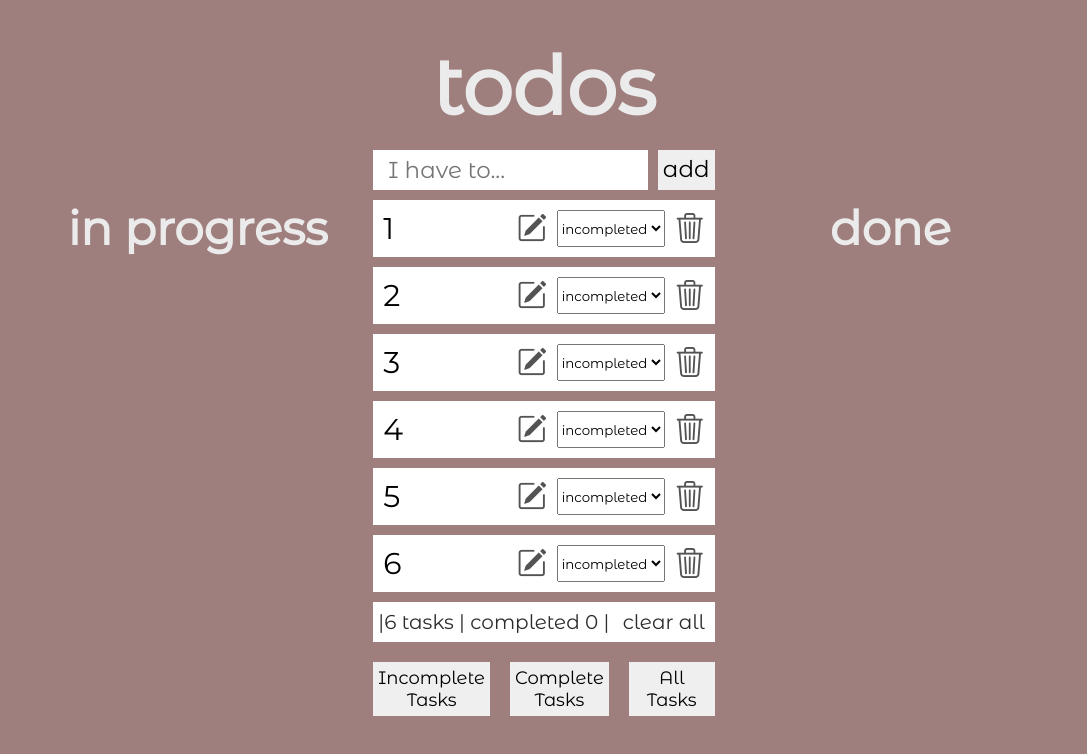
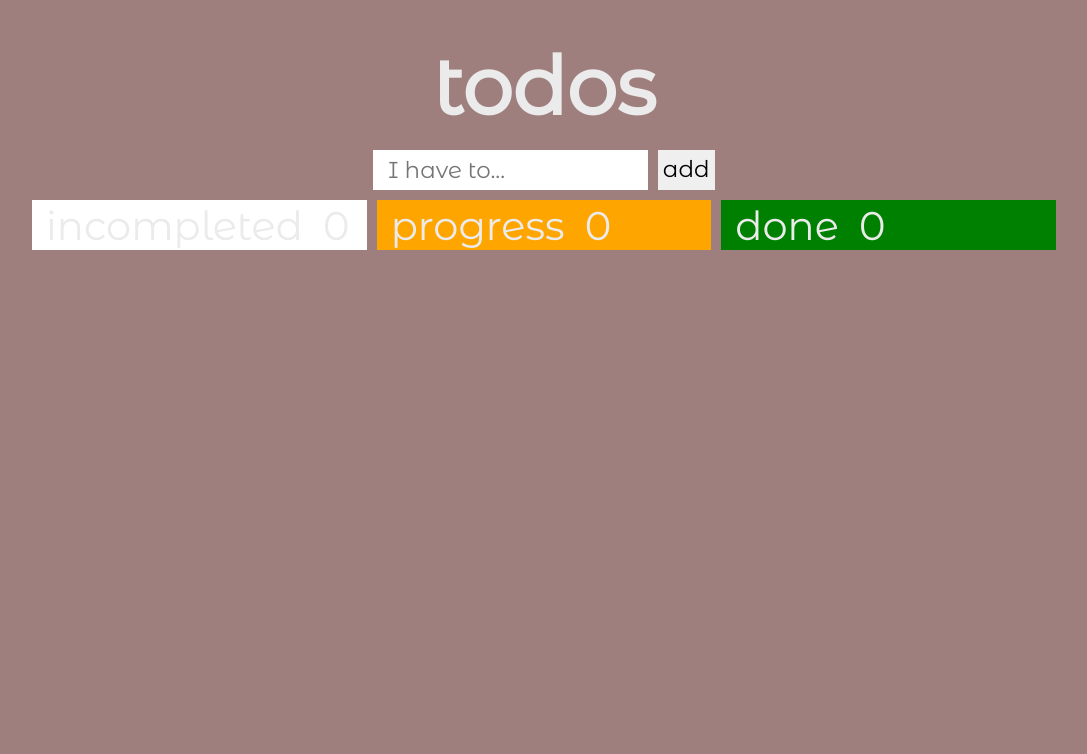
Before and after one commit to denisvlas/task-management, a React (Create React App) app: page / in a window 1280 px wide. Shown: the top 754 px of the page, without its empty margins (96-1183 px from the left). Built offline with nearby package versions, Linux system fonts and the light colour scheme.

Commit message:
dnd kanban first commit

```diff
--- a/src/App.tsx
+++ b/src/App.tsx
@@ -3,28 +3,34 @@ import TodoForm from './components/TodoForm';
 import TaskList from './components/TaskList';
 import { Todo, TodoStatusType } from './models';
 import 'bootstrap-icons/font/bootstrap-icons.css';
+import { DndProvider } from 'react-dnd'
+import { HTML5Backend } from 'react-dnd-html5-backend'
+import {ListTask} from './components/ListTask';
 
 export const statuses=[TodoStatusType.incompleted,TodoStatusType.progress,TodoStatusType.done]
 
 function App() {
 
   const [todo,setTodo]=useState<Todo[]>([
-    {id:1,status:TodoStatusType.incompleted,title:'1'},
-    {id:2,status:TodoStatusType.incompleted,title:'2'},
-    {id:3,status:TodoStatusType.incompleted,title:'3'},
-    {id:4,status:TodoStatusType.incompleted,title:'4'},
-    {id:5,status:TodoStatusType.incompleted,title:'5'},
-    {id:6,status:TodoStatusType.incompleted,title:'6'},
+
 
   ])
 
+  useEffect(() => {
+    const storedTasks = localStorage.getItem('tasks');
+    if (storedTasks) {
+      setTodo(JSON.parse(storedTasks));
+    }
+  }, []);
+
   return (
-
+<DndProvider backend={HTML5Backend}>
     <div className="App ">
       <h1>todos</h1>
       <TodoForm todo={todo} setTodo={setTodo}/>
-      <TaskList todo={todo} setTodo={setTodo}/>
+      <ListTask todo={todo} setTodo={setTodo}/>
     </div>
+</DndProvider>
   );
 }
 
--- /dev/null
+++ b/src/components/ListTask.tsx
@@ -0,0 +1,104 @@
+import React,{useState,useEffect} from 'react'
+import { Todo, TodoStatusType } from '../models'
+import { statuses } from '../App';
+import { useDrag, useDrop } from 'react-dnd'
+
+interface Props {
+    todo: Todo[];
+    setTodo: React.Dispatch<React.SetStateAction<Todo[]>>;
+  }
+
+export const ListTask:React.FC<Props>=({todo,setTodo})=>{
+    const[todos,setTodos]=useState<Todo[]>([])
+    const[inProgress,setInProgress]=useState<Todo[]>([])
+    const[done,setDone]=useState<Todo[]>([])
+
+    useEffect(()=>{
+        const fTodos=todo.filter(task=>task.status===TodoStatusType.incompleted)
+        setTodos(fTodos)
+        const fInProgress=todo.filter(task=>task.status===TodoStatusType.progress)
+        setInProgress(fInProgress)
+        const fDone=todo.filter(task=>task.status===TodoStatusType.done)
+        setDone(fDone)
+
+    },[todo])
+  return (
+    <div className='task-list'>
+        {statuses.map((status,index)=><Section key={index} status={status} todo={todo} setTodo={setTodo} todos={todos}  inProgress={inProgress}  done={done} />)}
+    </div>
+  )
+}
+
+const Section=({ status,todo,todos,inProgress,done,setTodo }: { status: string,todo:Todo[],setTodo:React.Dispatch<React.SetStateAction<Todo[]>>,todos:Todo[],inProgress:Todo[],done:Todo[] })=>{
+
+
+
+    const [{ isOver }, drop] = useDrop(() => ({
+        accept: 'task',
+        drop:(item:Todo)=>addItemToSection(item.id),
+        collect: (monitor) => ({
+          isOver: !!monitor.isOver()
+        })
+      }))
+
+      function addItemToSection(id:number){
+        setTodo((prev)=>{
+         const mTasks=prev.map(t=>{
+             if(t.id===id){
+                 return {...t,status:status}
+             }
+             return t;
+         })
+         localStorage.setItem('tasks',JSON.stringify(mTasks))
+         return mTasks as Todo[]
+        })
+     }
+
+    let bg = 'white';
+    let tasksToMap=todos
+
+    if(status==='progress'){
+         bg = 'orange';
+         tasksToMap=inProgress
+    }
+    if(status==='done'){
+         bg = 'green';
+         tasksToMap=done
+    }
+
+    return(
+      <div ref={drop} className='todo-task-wrapper'>
+           <Header status={status} count={tasksToMap.length} bg={bg}/>
+           {tasksToMap.map(item=><Task bg={bg} key={item.id} todo={todo} setTodo={setTodo} item={item}/>)}
+      </div>
+    )
+}
+
+const Header=({status,count,bg}:{status:string,count:number,bg:string})=>{
+
+    return (
+
+        <div style={{ backgroundColor: bg,display:'flex',alignItems:'center',height:50,paddingLeft:14 }}>
+        {status}
+        <div style={{marginLeft:20}}>{count}</div>
+        </div>
+
+    )
+}
+
+
+const Task=({bg,item,todo,setTodo}:{bg:string,item:Todo,todo:Todo[],setTodo:React.Dispatch<React.SetStateAction<Todo[]>>})=>{
+
+    const [{ isDragging }, drag] = useDrag(() => ({
+        type: 'task',
+        item:{id:item.id},
+        collect: (monitor) => ({
+          isDragging: !!monitor.isDragging()
+        })
+      }))
+    return(
+        <div ref={drag} className='not-done todo-item'>
+            <p>{item.title}</p>
+        </div>
+    )
+}
```
